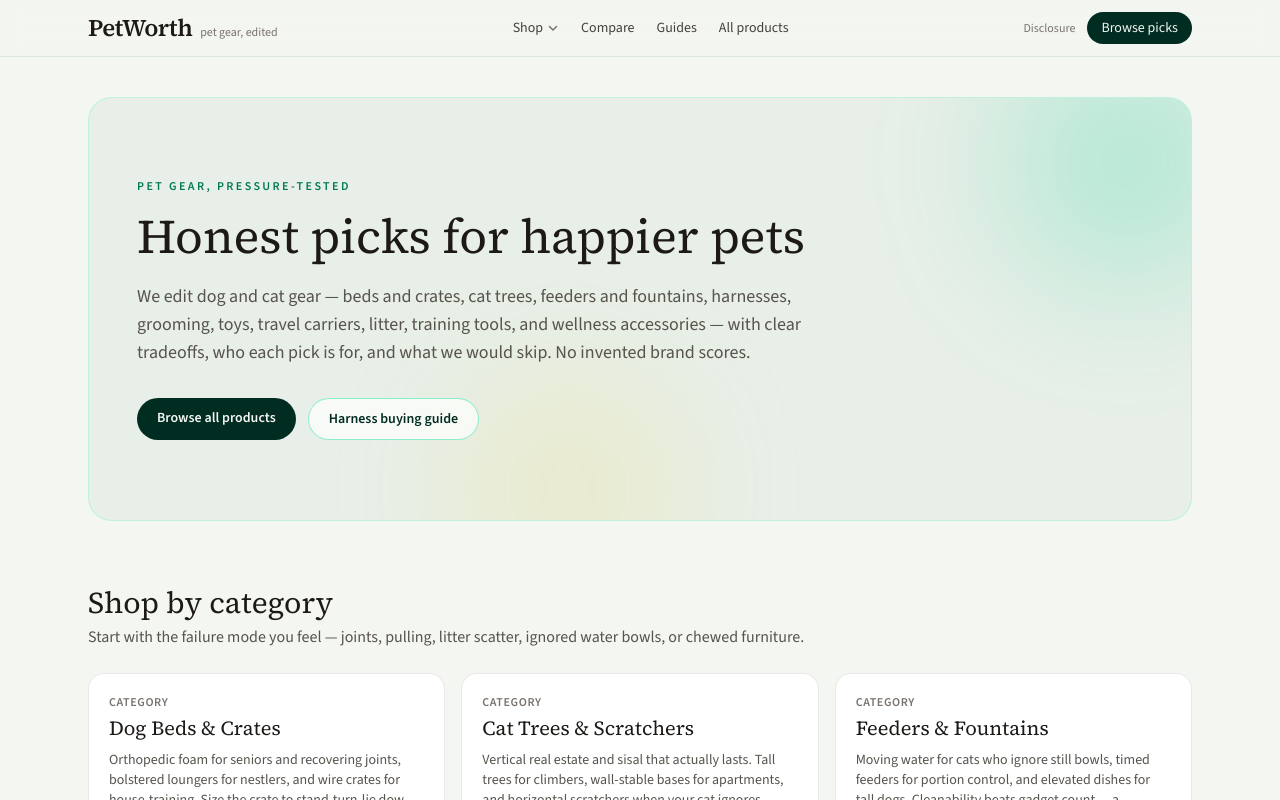
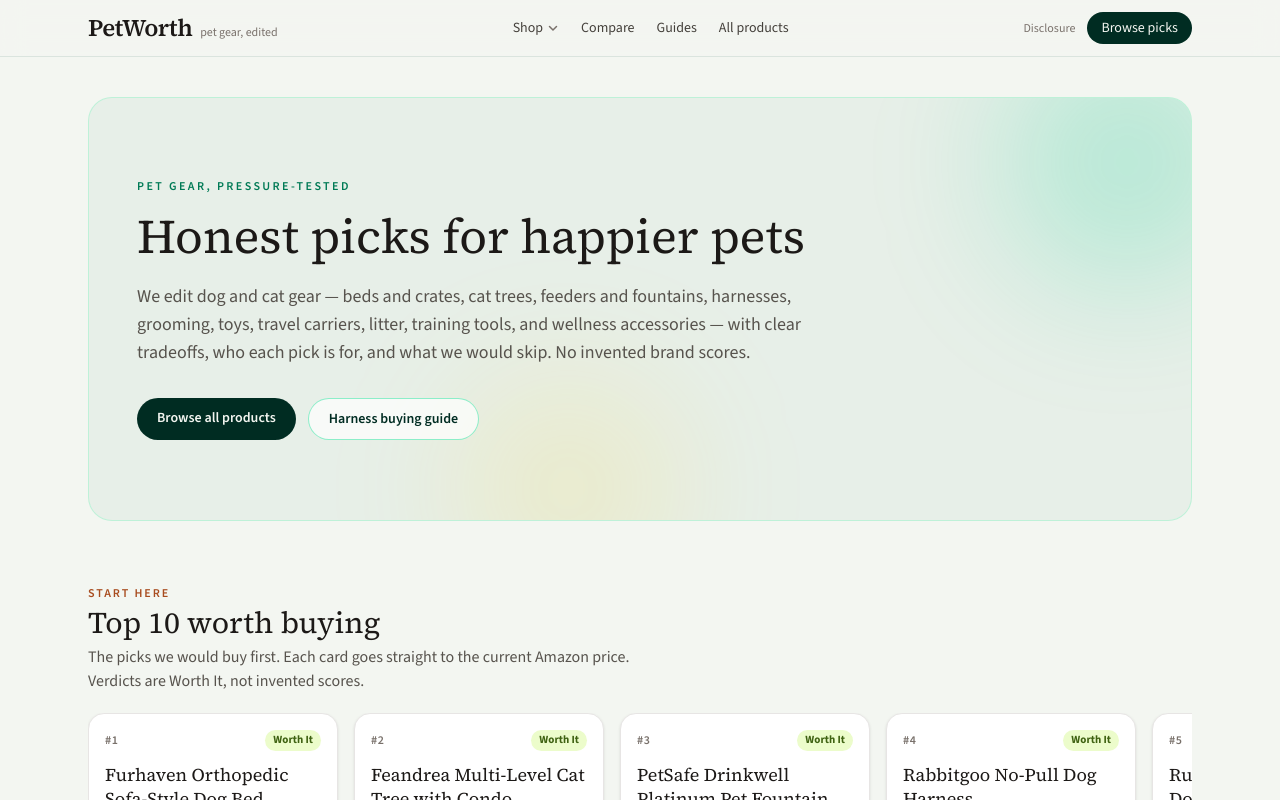
Before and after one commit to tygriffin045/petworth, a Next.js app: page / in a window 1280 px wide. Shown: the top 800 px of the page. Built offline with nearby package versions, Linux system fonts and the light colour scheme.

Commit message:
Show Top 10 rail above the category grid

```diff
--- a/src/app/page.tsx
+++ b/src/app/page.tsx
@@ -6,6 +6,7 @@
 import { hubs } from "@/data/hubs";
 import { compares } from "@/data/compares";
 import { ProductCard } from "@/components/ProductCard";
+import { TopRail } from "@/components/TopRail";
 import { TrustStrip } from "@/components/TrustStrip";
 
 export const metadata: Metadata = {
@@ -50,6 +51,8 @@
           </div>
         </div>
       </section>
+
+      <TopRail />
 
       <section>
         <div className="flex items-end justify-between gap-4">
```
